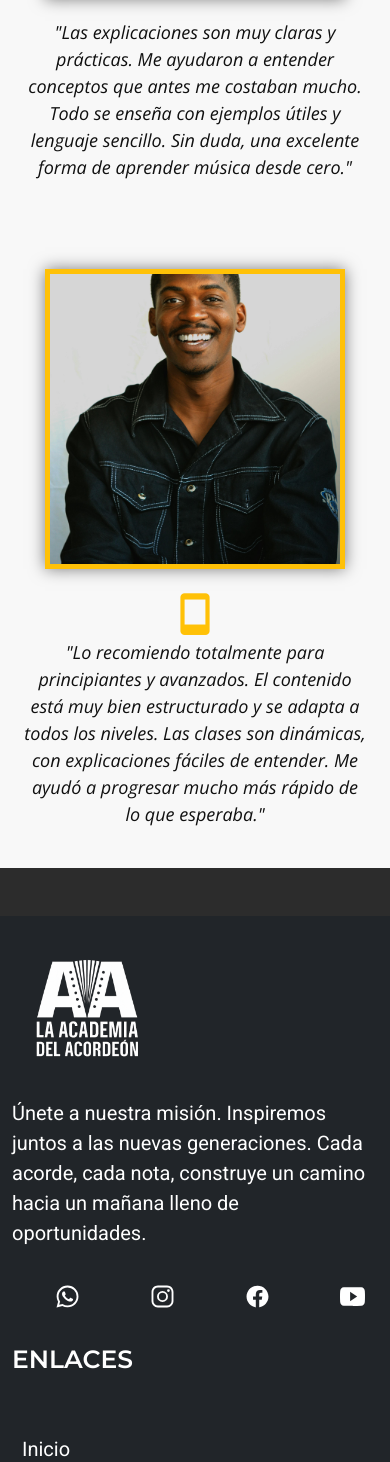
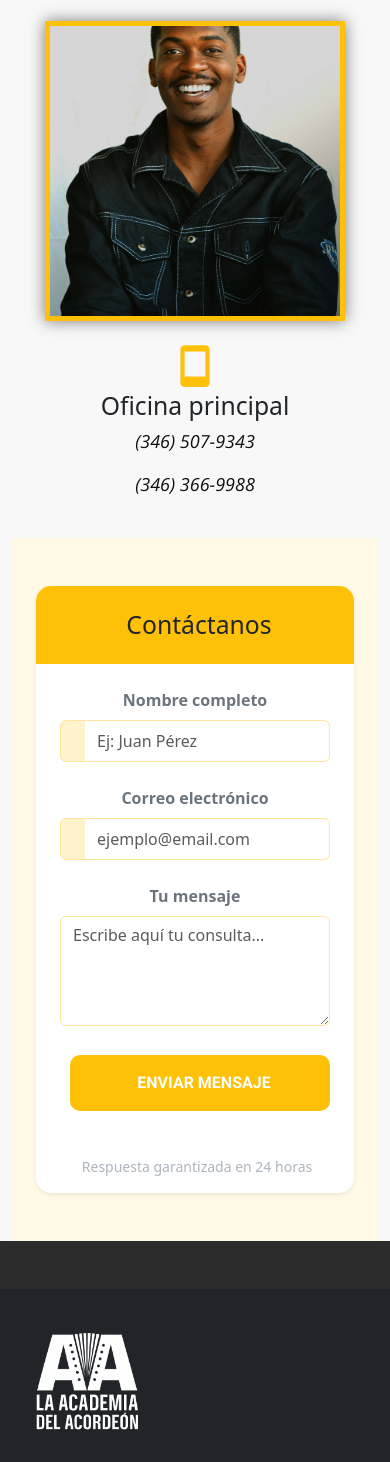
Before and after one commit to Diegorcb27/proyecto_acordeon, a Django app: page /contacto/ in a window 390 px wide. Shown: the part 2089-3551 px from the top of the page. Run offline with Django 5.2, Linux system fonts and the light colour scheme; some libraries are stand-ins or nearby versions.

Commit message:
change today 9.7.25

```diff
--- /dev/null
+++ b/core/forms.py
@@ -0,0 +1,6 @@
+from django import forms
+
+class ContactForm(forms.Form):
+    nombre = forms.CharField(label="Nombre", max_length=100)
+    email = forms.EmailField(label="Correo electrónico")
+    mensaje = forms.CharField(label="Mensaje", widget=forms.Textarea)
--- a/core/templates/core/contact.html
+++ b/core/templates/core/contact.html
@@ -4,75 +4,234 @@
 
 <div class="container-fluid container_1" style="padding: 0%">
   <div style="text-align: center">
-    <header class="bg-primary text-white text-center py-5">
-
-
-    </header>
+    <header
+      class="header-image bg-primary text-white text-center py-5"
+    ></header>
 
     <section class="container-fluid container_2 text-center">
       <h2 class="title">Contáctenos</h2>
     </section>
 
     <section class="container-fluid container_3 my-5 text-center">
-        <div class="container">
+      <div class="container">
         <div class="row justify-content-center">
           <!-- Testimonio 1 -->
-          <div class="col-12 col-md-6 col-lg-4 mb-4 student-card text-center">
+          <div class="col-12 col-md-6 col-lg-4 mb-4 contact-card text-center">
             <img
               src="{% static 'core/img/testimonios/estudiante_1.jpg' %}"
               class="img_testimonio"
               alt="Estudiante 1"
             />
-            <i class='bx  bx-location-alt-2'  ></i>
+            <i class="bx bx-location-alt-2"></i>
+            <h2>Ubicación</h2>
             <p class="testi-text">
-              "Excelente curso, me ayudó a mejorar rápidamente en mi aprendizaje
-              musical. Las explicaciones son muy claras y fáciles de entender,
-              incluso para quienes comienzan desde cero. Me sentí motivado en
-              cada clase gracias al enfoque práctico y a la atención
-              personalizada. Sin duda lo recomiendo para principiantes y
-              avanzados."
+              433 Barker Cypress Rd, Houston, TX 77094, Estados Unidos
             </p>
-
           </div>
 
           <!-- Testimonio 2 -->
-          <div class="col-12 col-md-6 col-lg-4 mb-4 student-card text-center">
+          <div class="col-12 col-md-6 col-lg-4 mb-4 contact-card text-center">
             <img
               src="{% static 'core/img/testimonios/estudiante_2.jpg' %}"
               class="img_testimonio"
               alt="Estudiante 2"
             />
-            <i class='bx  bx-mail-open'  ></i>
-            <p class="testi-text">
-              "Las explicaciones son muy claras y prácticas. Me ayudaron a
-              entender conceptos que antes me costaban mucho. Todo se enseña con
-              ejemplos útiles y lenguaje sencillo. Sin duda, una excelente forma
-              de aprender música desde cero."
-            </p>
-
+            <i class="bx bx-mail-open"></i>
+            <h2>Correo Electrónico</h2>
+            <p class="testi-text">Theaccordionacademy@gmail.com</p>
           </div>
 
           <!-- Testimonio 3 -->
-          <div class="col-12 col-md-6 col-lg-4 mb-4 student-card text-center">
+          <div class="col-12 col-md-6 col-lg-4 mb-4 contact-card text-center">
             <img
               src="{% static 'core/img/testimonios/estudiante_3.jpg' %}"
               class="img_testimonio"
               alt="Estudiante 3"
             />
-            <i class='bx  bx-mobile'  ></i>
-            <p class="testi-text">
-              "Lo recomiendo totalmente para principiantes y avanzados. El
-              contenido está muy bien estructurado y se adapta a todos los
-              niveles. Las clases son dinámicas, con explicaciones fáciles de
-              entender. Me ayudó a progresar mucho más rápido de lo que
-              esperaba."
-            </p>
-
+            <i class="bx bx-mobile"></i>
+            <h2>Oficina principal</h2>
+            <p class="testi-text">(346) 507-9343</p>
+            <p class="testi-text">(346) 366-9988</p>
           </div>
         </div>
       </div>
+
+      <section
+        class="container-fluid contact-section py-5"
+        style="background-color: #fff9e6"
+      >
+        <div class="container">
+          <div class="row justify-content-center">
+            <div class="col-lg-8 col-xl-6">
+              <div
+                class="card border-0 shadow-sm"
+                style="border-radius: 15px; overflow: hidden"
+              >
+                <!-- Encabezado -->
+                <div
+                  class="card-header border-0 py-4"
+                  style="background: #ffc107"
+                >
+                  <h2 class="mb-0 text-center text-dark">
+                    <i class="fas fa-envelope-open-text me-2"></i>Contáctanos
+                  </h2>
+                </div>
+
+                <!-- Cuerpo -->
+                <div
+                  class="card-body p-4 p-md-5"
+                  style="background-color: #fff"
+                >
+                  <form
+                    method="post"
+                    action="{% url 'core:contacto' %}"
+                    class="needs-validation"
+                    novalidate
+                  >
+                    {% csrf_token %}
+
+                    <div class="mb-4">
+                      <label
+                        for="id_nombre"
+                        class="form-label fw-bold"
+                        style="color: #6c757d"
+                        >Nombre completo</label
+                      >
+                      <div class="input-group">
+                        <span
+                          class="input-group-text"
+                          style="
+                            background-color: #fff3cd;
+                            border-color: #ffe69c;
+                          "
+                        >
+                          <i class="fas fa-user text-warning"></i>
+                        </span>
+                        <input
+                          type="text"
+                          class="form-control py-2"
+                          id="id_nombre"
+                          name="nombre"
+                          placeholder="Ej: Juan Pérez"
+                          required
+                          style="border-left: 0; border-color: #ffe69c"
+                        />
+                      </div>
+                    </div>
+
+                    <div class="mb-4">
+                      <label
+                        for="id_correo"
+                        class="form-label fw-bold"
+                        style="color: #6c757d"
+                        >Correo electrónico</label
+                      >
+                      <div class="input-group">
+                        <span
+                          class="input-group-text"
+                          style="
+                            background-color: #fff3cd;
+                            border-color: #ffe69c;
+                          "
+                        >
+                          <i class="fas fa-at text-warning"></i>
+                        </span>
+                        <input
+                          type="email"
+                          class="form-control py-2"
+                          id="id_correo"
+                          name="email"
+                          placeholder="ejemplo@email.com"
+                          required
+                          style="border-left: 0; border-color: #ffe69c"
+                        />
+                      </div>
+                    </div>
+
+                    <div class="mb-4">
+                      <label
+                        for="id_mensaje"
+                        class="form-label fw-bold"
+                        style="color: #6c757d"
+                        >Tu mensaje</label
+                      >
+                      <textarea
+                        class="form-control"
+                        id="id_mensaje"
+                        name="mensaje"
+                        rows="4"
+                        placeholder="Escribe aquí tu consulta..."
+                        required
+                        style="border-color: #ffe69c"
+                      ></textarea>
+                    </div>
+
+                    <div class="d-grid mt-4">
+                      <button
+                        type="submit"
+                        class="btn btn-warning py-3 fw-bold text-white"
+                        style="
+                          background-color: #ffc107;
+                          border: none;
+                          border-radius: 10px;
+                        "
+                      >
+                        <i class="fas fa-paper-plane me-2"></i> ENVIAR MENSAJE
+                      </button>
+                    </div>
+                  </form>
+                </div>
+
+                <!-- Pie -->
+                <div
+                  class="card-footer bg-transparent border-0 text-center py-3"
+                >
+                  <p class="mb-0 small" style="color: #adb5bd">
+                    <i class="fas fa-clock me-1" style="color: #ffc107"></i>
+                    Respuesta garantizada en 24 horas
+                  </p>
+                </div>
+              </div>
+              {% if messages %}
+              <div class="mt-3">
+                {% for message in messages %}
+                <div
+                  class="alert alert-{% if message.tags == 'error' %}danger{% else %}success{% endif %}"
+                >
+                  {{ message }}
+                </div>
+                {% endfor %}
+              </div>
+              {% endif %}
+            </div>
+          </div>
+        </div>
+      </section>
+
+      <style>
+        .form-control:focus,
+        .form-select:focus {
+          border-color: #ffc107 !important;
+          box-shadow: 0 0 0 0.25rem rgba(255, 193, 7, 0.25) !important;
+        }
+
+        .btn-warning:hover {
+          background-color: #e0a800 !important;
+          transform: translateY(-2px);
+          box-shadow: 0 4px 12px rgba(255, 193, 7, 0.3);
+          transition: all 0.3s ease;
+        }
+
+        .input-group-text {
+          transition: all 0.3s ease;
+        }
+
+        .input-group:focus-within .input-group-text {
+          background-color: #ffc107 !important;
+          color: white !important;
+        }
+      </style>
     </section>
-
-
-
+  </div>
+</div>
 {% endblock %}
--- a/core/urls.py
+++ b/core/urls.py
@@ -1,5 +1,5 @@
 from django.urls import path
-from .views import HomePageView, ContactPageView
+from .views import HomePageView, ContactoView
 
 core_patterns = ([
     path('', HomePageView.as_view(), name='home'),
@@ -8,6 +8,7 @@ core_patterns = ([
     path('trabajos/', HomePageView.as_view(), name='trabajos'),
     path('blog/', HomePageView.as_view(), name='blog'),
     path('sobre-nosotros/', HomePageView.as_view(), name='sobre-nosotros'),
-    path('contacto/', ContactPageView.as_view(), name='contacto'),
+    path('contacto/', ContactoView.as_view(), name='contacto'),
+    # path('contacto/', contacto, name='contacto'),
 
 ], "core")
--- a/core/views.py
+++ b/core/views.py
@@ -1,5 +1,6 @@
 from django.views.generic.base import TemplateView
 from django.shortcuts import render
+from .forms import ContactForm
 
 class HomePageView(TemplateView):
      template_name = "core/home.html"
@@ -7,3 +8,96 @@ class HomePageView(TemplateView):
 
 class ContactPageView(TemplateView):
      template_name = "core/contact.html"
+
+
+from django.shortcuts import render, redirect
+from django.core.mail import send_mail
+from .forms import ContactForm
+from django.conf import settings
+from django.views.generic.edit import FormView
+from django.contrib import messages
+
+# def contacto(request):
+#     form = ContactForm()
+#     if request.method == "POST":
+#         form = ContactForm(request.POST)
+#         if form.is_valid():
+#             nombre = form.cleaned_data["nombre"]
+#             correo = form.cleaned_data["email"]
+#             mensaje = form.cleaned_data["mensaje"]
+
+#             asunto = f"Nuevo mensaje de contacto: {nombre}"
+#             contenido = f"Nombre: {nombre}\nEmail: {correo}\nMensaje:\n{mensaje}"
+
+#             send_mail(
+#                 asunto,
+#                 contenido,
+#                 settings.DEFAULT_FROM_EMAIL,
+#                 ['diegorbcastro@gmail.com'],  # Cambia por el correo destino
+#             )
+#             return redirect("contacto_exitoso")
+
+#     return render(request, "core/contact.html", {"form": form})
+# from django.views.generic.edit import FormView
+
+
+
+
+class ContactoView(FormView):
+    template_name = 'core/contact.html'
+    form_class = ContactForm
+    success_url = None
+
+    def form_valid(self, form):
+        try:
+          #     Construye el mensaje incluyendo el correo del remitente
+            mensaje_completo = (
+                f"Mensaje de: {form.cleaned_data['nombre']}\n"
+                f"Correo: {form.cleaned_data['email']}\n\n"
+                f"Mensaje:\n{form.cleaned_data['mensaje']}"
+            )
+
+            send_mail(
+                subject=f"Nuevo contacto de {form.cleaned_data['nombre']}",
+                message=mensaje_completo,
+                from_email='diegorbcastro@gmail.com',  # O 'correo' si elegiste la Opción 2
+                recipient_list=['diegoramses@hotmail.es', 'diegorbcastro@gmail.com', "theaccordionacademy@gmail.com"], #aqui puedes poner el correo al que quieres enviar el mensaje
+                fail_silently=False
+            )
+            messages.success(self.request, "¡Mensaje enviado con éxito!")
+            print("Datos del formulario:", form.cleaned_data)  # Verifica en consola qué datos llegan
+        except Exception as e:
+            messages.error(self.request, f"Error al enviar: {str(e)}")
+
+        return self.render_to_response(self.get_context_data(form=form, exito=True))
+
+# from django.core.mail import send_mail
+# from django.contrib import messages
+
+# class ContactoView(FormView):
+#     template_name = 'core/contact.html'
+#     form_class = ContactForm
+#     success_url = None
+
+#     def form_valid(self, form):
+#         try:
+#             # Construye el mensaje incluyendo el correo del remitente
+#             mensaje_completo = (
+#                 f"Mensaje de: {form.cleaned_data['nombre']}\n"
+#                 f"Correo: {form.cleaned_data['email']}\n\n"
+#                 f"Mensaje:\n{form.cleaned_data['mensaje']}"
+#             )
+
+#             send_mail(
+#                 subject=f"Nuevo contacto de {form.cleaned_data['nombre']}",
+#                 message=mensaje_completo,
+#                 from_email='diegorbcastro@gmail.com',  # Tu correo Gmail
+#                 recipient_list=['diegorbcastro@gmail.com'],  # Tu correo de destino
+#                 reply_to=[form.cleaned_data['email']],  # Correo para responder
+#                 fail_silently=False
+#             )
+#             messages.success(self.request, "¡Mensaje enviado con éxito!")
+#         except Exception as e:
+#             messages.error(self.request, f"Error al enviar: {str(e)}")
+
+#         return self.render_to_response(self.get_context_data(form=form, exito=True))
--- a/static/core/css/contact.css
+++ b/static/core/css/contact.css
@@ -1,4 +1,4 @@
-.bg-primary {
+.header-image {
   position: relative;
   background-image: url('/static/core/img/contacto/contacto.jpeg');
   background-size: cover; /* Mantiene el tamaño adecuado sin recortes */
@@ -35,7 +35,7 @@
     background-color: #f8f8f8;
 }
 
-.student-card {
+.contact-card{
     display: flex;
     flex-direction: column;
     align-items: center;
```
Also changed, not shown: web_musical/settings.py (+10 -0 lines).
